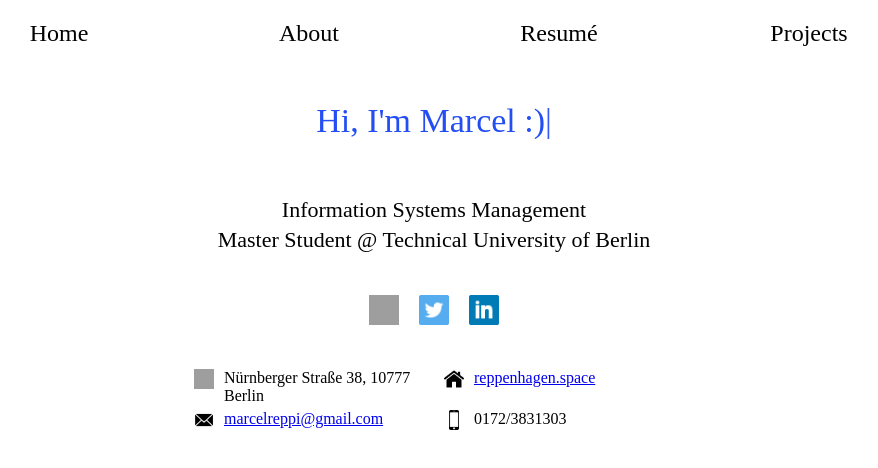
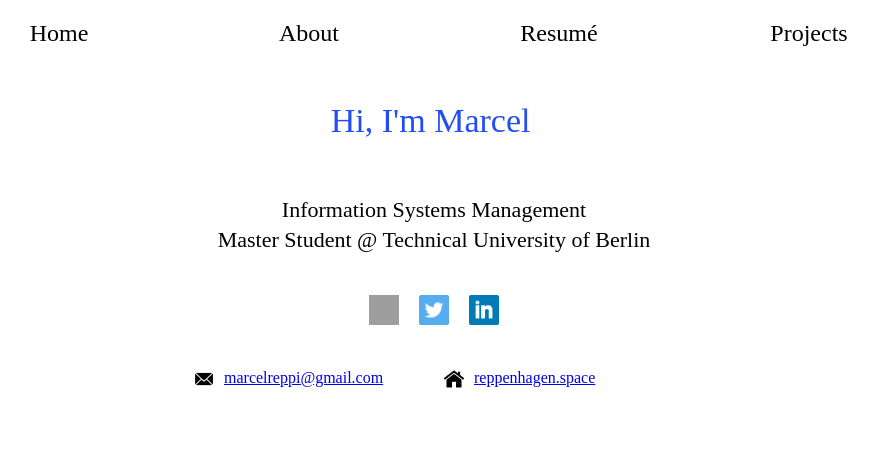
Before and after one commit to marcelreppi/personal-website, a React (Create React App) app: page / in a window 1280 px wide. Shown: the top 468 px of the page, without its empty margins (206-1084 px from the left). Built offline with nearby package versions, Linux system fonts and the light colour scheme; grey boxes are pictures that could not be loaded; a web font is replaced by a local one.

Commit message:
removed info

```diff
--- a/src/css/Home.css
+++ b/src/css/Home.css
@@ -29,12 +29,12 @@
   grid-template-rows: repeat(2, auto);
 }
 
-.contact-location {
+/* .contact-location {
   grid-column-start: 2;
   grid-column-end: 3;
   grid-row-start: 1;
   grid-row-end: 2;
-}
+} */
 
 .contact-homepage {
   grid-column-start: 3;
@@ -46,21 +46,22 @@
 .contact-mail {
   grid-column-start: 2;
   grid-column-end: 3;
-  grid-row-start: 2;
-  grid-row-end: 3;
+  grid-row-start: 1;
+  grid-row-end: 2;
 }
 
-.contact-phone {
+/* .contact-phone {
   grid-column-start: 3;
   grid-column-end: 4;
   grid-row-start: 2;
   grid-row-end: 3;
-}
+} */
 
 @media (max-width: 480px) {
   .contact-details {
     display: flex;
     flex-direction: column;
     justify-content: center;
+    margin: 0 auto;
   }
 }
--- a/src/pages/Home.js
+++ b/src/pages/Home.js
@@ -6,8 +6,8 @@ import PersonalDetail from '../components/PersonalDetail.js'
 import githubIcon from '../static/img/github.png'
 import linkedinIcon from '../static/img/linkedin.png'
 import twitterIcon from '../static/img/twitter.png'
-import locationIcon from '../static/img/location.png'
-import phoneIcon from '../static/img/phone.png'
+// import locationIcon from '../static/img/location.png'
+// import phoneIcon from '../static/img/phone.png'
 import mailIcon from '../static/img/mail.png'
 import homepageIcon from '../static/img/homepage.png'
 
@@ -16,9 +16,9 @@ import '../css/Home.css'
 export default () => {
   return (
     <div className="section-container home-container">
-      {/* <div className="greeting">Hi, I'm Marcel</div> */}
+      {/* <div className="section-title">Hi, I'm Marcel</div> */}
       <Typed
-        strings={["Hi, I'm Marcel :)"]}
+        strings={["Hi, I'm Marcel"]}
         typeSpeed={100}
         className="section-title"
       />
@@ -41,13 +41,6 @@ export default () => {
         </span>
       </div>
       <div className="contact-details">
-          <div class="contact-location">
-            <PersonalDetail
-              className="contact-location"
-              icon={locationIcon}
-              info="Nürnberger Straße 38, 10777 Berlin">
-            </PersonalDetail>
-          </div>
           <div class="contact-homepage">
             <PersonalDetail
               icon={homepageIcon}
@@ -62,12 +55,6 @@ export default () => {
               link="mailto:marcelreppi@gmail.com">
             </PersonalDetail>
           </div>
-          <div class="contact-phone">
-            <PersonalDetail
-              icon={phoneIcon}
-              info="0172/3831303">
-            </PersonalDetail>
-          </div>
         </div>
     </div>
   )
```
